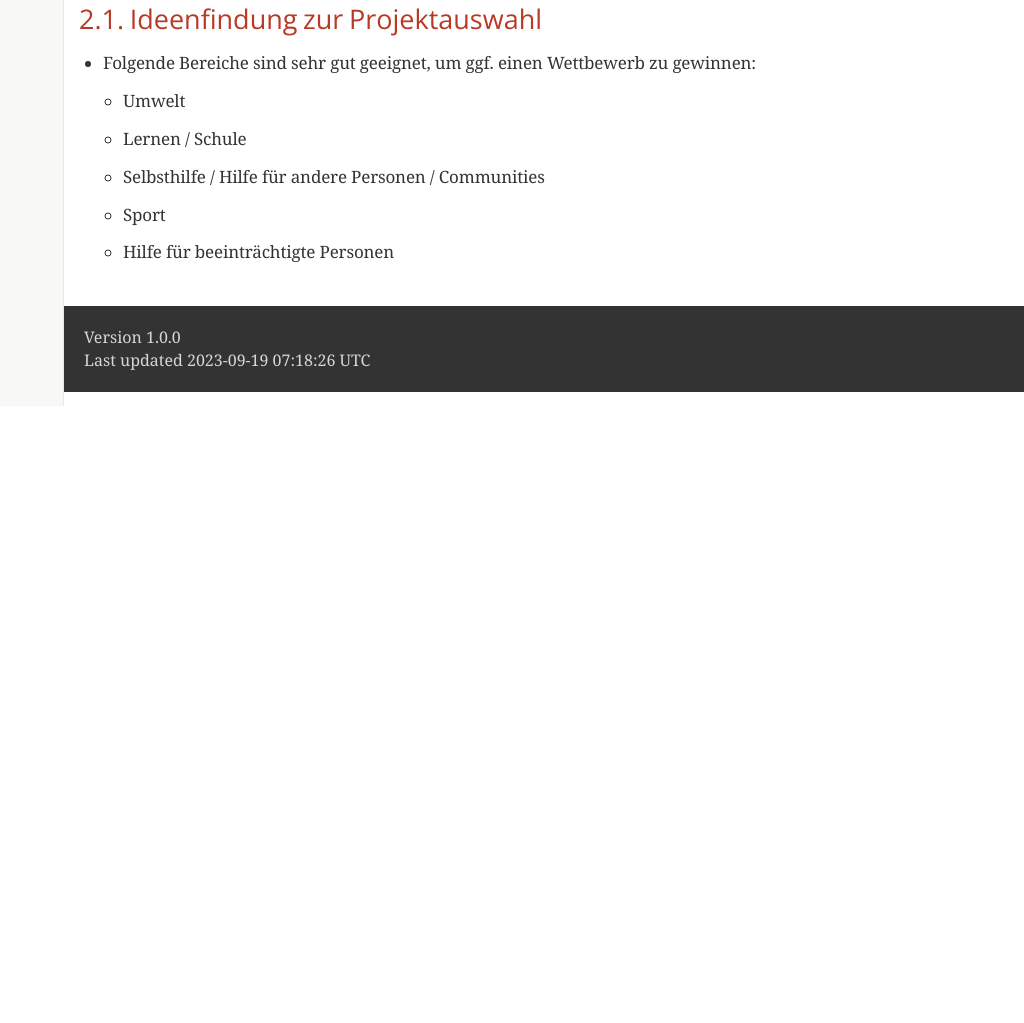
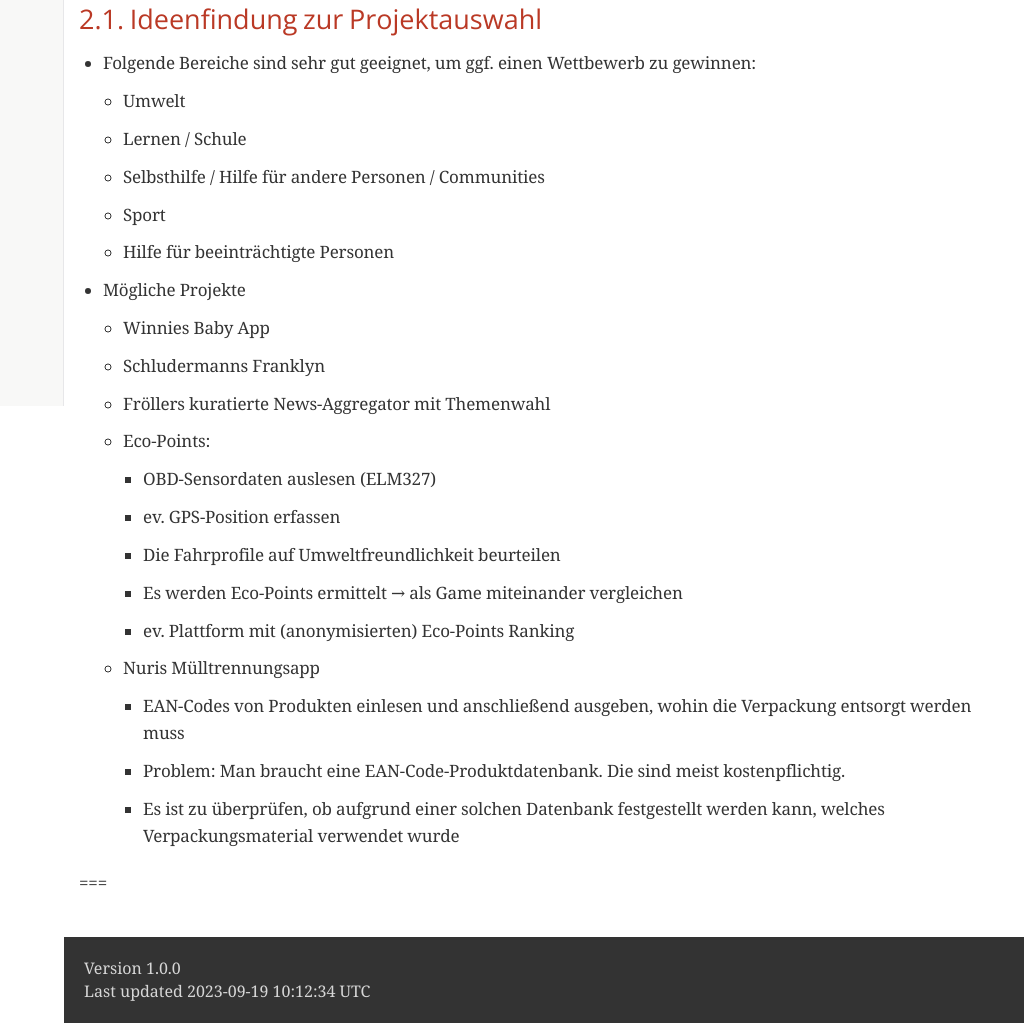
Before and after one commit to 2324-4bhif-syp/2324-4bhif-syp-lecture-notes, a plain HTML site: page index.html in a window 1280 px wide. Shown: the part 394-1417 px from the top of the page, without its empty margins (256-1280 px from the left). Before the commit the page ends 800 px from the top, so only its background shows below. Drawn offline with nearby package versions, Linux system fonts and the light colour scheme; a web font is replaced by a local one.

Commit message:
Deploying to gh-pages from @ 2324-4bhif-syp/2324-4bhif-syp-lecture-notes@c2b83c72c1c39fb13100a225dd1542386fbdf1dd 🚀

```diff
--- a/index.html
+++ b/index.html
@@ -499,7 +499,64 @@ body.book #toc,body.book #preamble,body.book h1.sect0,body.book .sect1>h2{page-b
 </ul>
 </div>
 </li>
+<li>
+<p>Mögliche Projekte</p>
+<div class="ulist">
+<ul>
+<li>
+<p>Winnies Baby App</p>
+</li>
+<li>
+<p>Schludermanns Franklyn</p>
+</li>
+<li>
+<p>Fröllers kuratierte News-Aggregator mit Themenwahl</p>
+</li>
+<li>
+<p>Eco-Points:</p>
+<div class="ulist">
+<ul>
+<li>
+<p>OBD-Sensordaten auslesen (ELM327)</p>
+</li>
+<li>
+<p>ev. GPS-Position erfassen</p>
+</li>
+<li>
+<p>Die Fahrprofile auf Umweltfreundlichkeit beurteilen</p>
+</li>
+<li>
+<p>Es werden Eco-Points ermittelt &#8594; als Game miteinander vergleichen</p>
+</li>
+<li>
+<p>ev. Plattform mit (anonymisierten) Eco-Points Ranking</p>
+</li>
 </ul>
+</div>
+</li>
+<li>
+<p>Nuris Mülltrennungsapp</p>
+<div class="ulist">
+<ul>
+<li>
+<p>EAN-Codes von Produkten einlesen und anschließend ausgeben, wohin die Verpackung entsorgt werden muss</p>
+</li>
+<li>
+<p>Problem: Man braucht eine EAN-Code-Produktdatenbank. Die sind meist kostenpflichtig.</p>
+</li>
+<li>
+<p>Es ist zu überprüfen, ob aufgrund einer solchen Datenbank festgestellt werden kann, welches Verpackungsmaterial verwendet wurde</p>
+</li>
+</ul>
+</div>
+</li>
+</ul>
+</div>
+</li>
+</ul>
+</div>
+<div class="paragraph">
+<p>===</p>
 </div>
 </div>
 </div>
@@ -508,7 +565,7 @@ body.book #toc,body.book #preamble,body.book h1.sect0,body.book .sect1>h2{page-b
 <div id="footer">
 <div id="footer-text">
 Version 1.0.0<br>
-Last updated 2023-09-19 07:18:26 UTC
+Last updated 2023-09-19 10:12:34 UTC
 </div>
 </div>
 </body>
```
Also changed, not shown: file.html (+1 -1 lines), somePage.html (+1 -1 lines).
